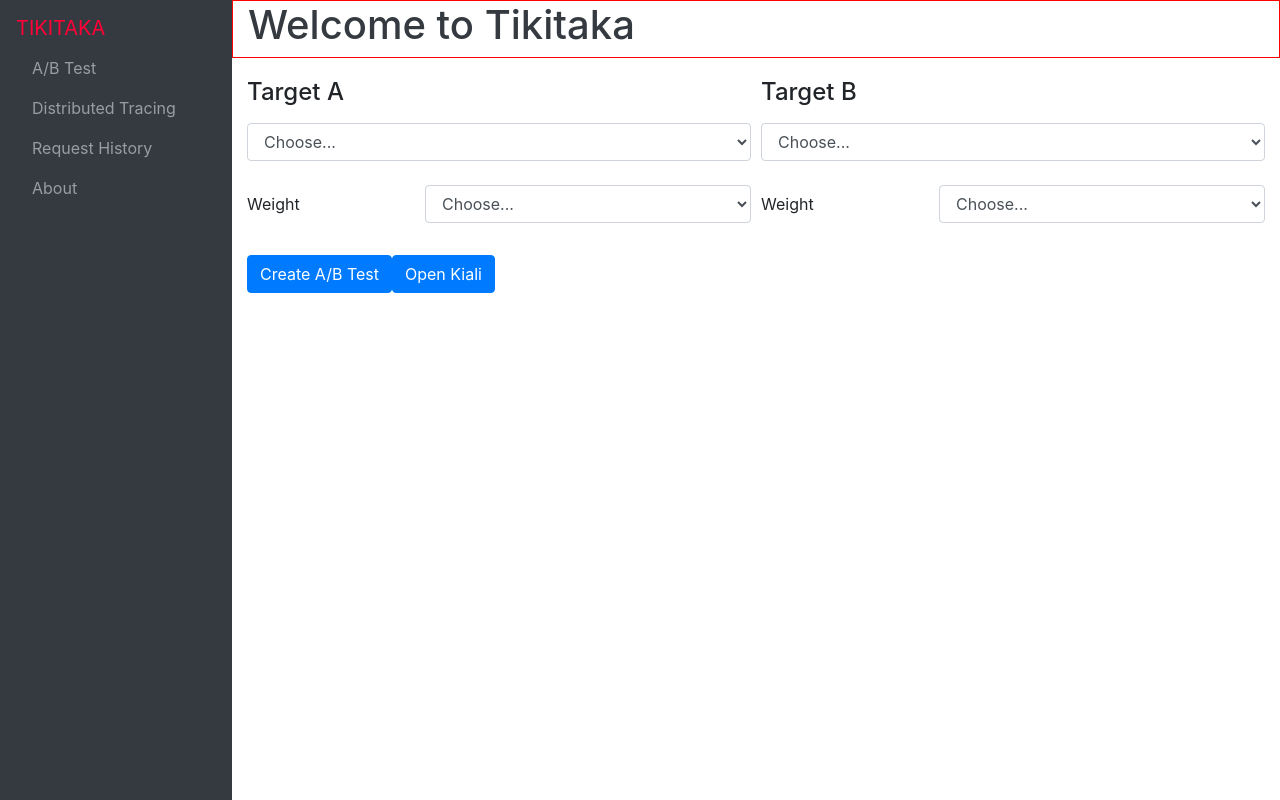
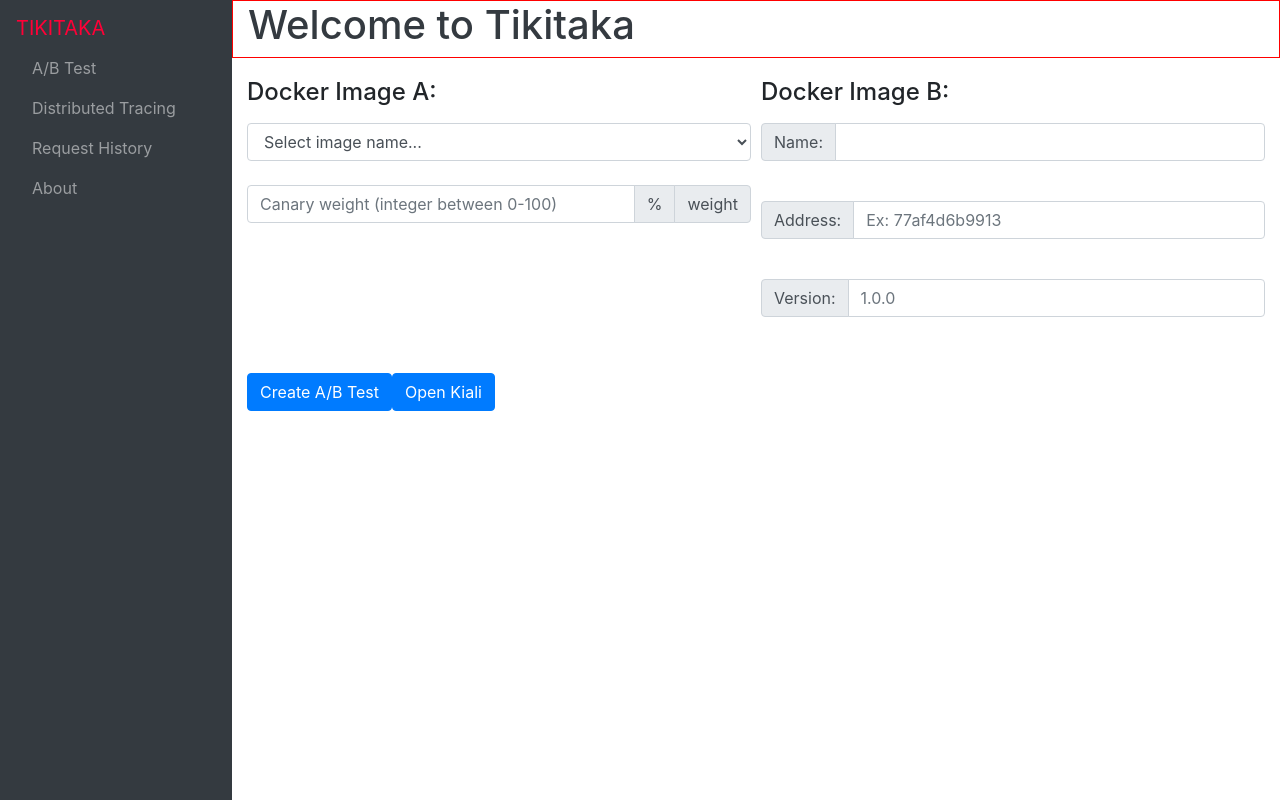
Before and after one commit to oslabs-beta/Tikitaka, a React app: page /abTest in a window 1280 px wide. Built offline with nearby package versions, Linux system fonts and the light colour scheme.

Commit message:
fixed A/B test configuration inputs and forms. Refined about page

```diff
--- a/src/components/About.tsx
+++ b/src/components/About.tsx
@@ -11,55 +11,69 @@
         <div className="col-sm-6 col-md-4">
           <div className="thumbnail">
             <img src="https://i.pinimg.com/originals/40/1f/0d/401f0d725cb58dc2eca493bdfa479694.jpg" alt="..."/>
+          </div>
           <div className="caption">
             <h3>Arman Gurkan</h3>
             <p>Baby lover</p>
-                    <p><a href="https://github.com/armangurkan" className="btn btn-primary" role="button">Github</a></p>
-                    <p><a href="https://www.linkedin.com/in/armangurkan/" className="btn btn-primary" role="button">Linkedin</a></p>
+            <div className="flex-container">
+              <a href='https://github.com/armangurkan'><img className="githubIcon" src='https://github.githubassets.com/images/modules/logos_page/GitHub-Mark.png'/></a>
+              <a href='https://www.linkedin.com/in/armangurkan/'><img className="linkedinIcon" src='https://cdn3.iconfinder.com/data/icons/social-media-black-white-1/1024/linkedin-512.png'/></a>
             </div>
           </div>
         </div>
+
         <div className="col-sm-6 col-md-4">
           <div className="thumbnail">
             <img src="https://i.pinimg.com/236x/4d/c6/95/4dc6953e5504b6948c38ed2e5e92facc--manga-girl-manga-anime.jpg" alt="..."/>
+          </div>
           <div className="caption">
             <h3>Jie-Yun Catherine Cheng</h3>
             <p>Cat lover</p>
-                      <p><a href="https://github.com/chengjieyun59" className="btn btn-primary" role="button">Github</a></p>
-                      <p><a href="https://www.linkedin.com/in/jie-yun-catherine-cheng/" className="btn btn-primary" role="button">Linkedin</a></p>
+            <div className="flex-container">
+              <a href='https://github.com/chengjieyun59'><img className="githubIcon" src='https://github.githubassets.com/images/modules/logos_page/GitHub-Mark.png'/></a>
+              <a href='https://www.linkedin.com/in/jie-yun-catherine-cheng/'><img className="linkedinIcon" src='https://cdn3.iconfinder.com/data/icons/social-media-black-white-1/1024/linkedin-512.png'/></a>
             </div>
           </div>
         </div>
+
         <div className="col-sm-6 col-md-4">
           <div className="thumbnail">
             <img src="https://data.whicdn.com/images/308901666/original.jpg" alt="..."/>
+          </div>
           <div className="caption">
             <h3>Pati Honores</h3>
-                      <p>dog lover</p>
-                      <p><a href="https://github.com/phonores" className="btn btn-primary" role="button">Github</a></p>
-                      <p><a href="https://www.linkedin.com/in/patricia-h-802854149/" className="btn btn-primary" role="button">Linkedin</a></p>
+            <p>Dog lover</p>
+            <div className="flex-container">
+              <a href='https://github.com/phonores'><img className="githubIcon" src='https://github.githubassets.com/images/modules/logos_page/GitHub-Mark.png'/></a>
+              <a href='https://www.linkedin.com/in/patricia-h-802854149/'><img className="linkedinIcon" src='https://cdn3.iconfinder.com/data/icons/social-media-black-white-1/1024/linkedin-512.png'/></a>
             </div>
           </div>
         </div>
+
         <div className="col-sm-6 col-md-4">
           <div className="thumbnail">
             <img src="https://data.whicdn.com/images/314210490/original.jpg" alt="..."/>
+          </div>
           <div className="caption">
             <h3>Ryan SukWoo Kim</h3>
             <p>Song lover</p>
-                      <p><a href="https://github.com/tkdryan" className="btn btn-primary" role="button">Github</a></p>
-                      <p><a href="https://www.linkedin.com/in/ryan-kim-053878141/" className="btn btn-primary" role="button">Linkedin</a></p>
+            <div className="flex-container">
+              <a href='https://github.com/tkdryan'><img className="githubIcon" src='https://github.githubassets.com/images/modules/logos_page/GitHub-Mark.png'/></a>
+              <a href='https://www.linkedin.com/in/ryan-kim-053878141/'><img className="linkedinIcon" src='https://cdn3.iconfinder.com/data/icons/social-media-black-white-1/1024/linkedin-512.png'/></a>
             </div>
           </div>
         </div>
+
         <div className="col-sm-6 col-md-4">
           <div className="thumbnail">
             <img src="https://i.pinimg.com/originals/be/5d/7e/be5d7ea6e1193c54834d028f5874598a.jpg" alt="..."/>
+          </div>
           <div className="caption">
             <h3>Yunho Cho</h3>
             <p>Kimchi lover</p>
-                      <p><a href="https://github.com/ycho0502" className="btn btn-primary" role="button">Github</a></p>
-                      <p><a href="https://www.linkedin.com/in/yunho-cho-437a311a0/" className="btn btn-primary" role="button">Linkedin</a></p>
+            <div className="flex-container">
+              <a href='https://github.com/ycho0502'><img className="githubIcon" src='https://github.githubassets.com/images/modules/logos_page/GitHub-Mark.png'/></a>
+              <a href='https://www.linkedin.com/in/yunho-cho-437a311a0/'><img className="linkedinIcon" src='https://cdn3.iconfinder.com/data/icons/social-media-black-white-1/1024/linkedin-512.png'/></a>
             </div>
           </div>
         </div>
--- a/src/components/TestForm.tsx
+++ b/src/components/TestForm.tsx
@@ -2,6 +2,7 @@
 import Form from 'react-bootstrap/Form'
 import { Col, Row } from 'react-bootstrap';
 import Button from 'react-bootstrap/Button'
+import InputGroup from 'react-bootstrap/InputGroup'
 
 interface Iprops{
 
@@ -13,60 +14,63 @@
             <Form>
                 <Form.Row>
                     <Form.Group as={Col} controlId="formGridState">
-                        <Form.Label><h4>Target A</h4></Form.Label>
+                        <Form.Label><h4>Docker Image A:</h4></Form.Label>
                         <Form.Control as="select">
-                            <option>Choose...</option>
-                            <option>Pod1</option>
-                            <option>Pod2</option>
-                            <option>Pod3</option>
-                            <option>Pod4</option>
-                            <option>Pod5</option>
+                            <option>Select image name...</option>
+                            <option>tikitaka-arman-image</option>
+                            <option>tikitaka-cat-image</option>
+                            <option>tikitaka-pati-image</option>
+                            <option>tikitaka-ryan-image</option>
+                            <option>tikitaka-yunho-image</option>
                         </Form.Control>
                         <br />
-                        <Form.Group as={Row} controlId="formHorizontalEmail">
-                            <Form.Label column sm={4}>
-                            Weight
-                            </Form.Label>
-                            <Col sm={8}>
-                                <Form.Control as="select">
-                                <option>Choose...</option>
-                                <option>0%</option>
-                                <option>10%</option>
-                                <option>25%</option>
-                                <option>50%</option>
-                                <option>90%</option>
-                                </Form.Control>
-                            </Col>
-                        </Form.Group>
+                        <InputGroup className="mb-3">
+                            <Form.Control
+                            placeholder="Canary weight (integer between 0-100)"
+                            aria-label="Amount (to the nearest number)"
+                            />
+                            <InputGroup.Append>
+                            <InputGroup.Text>%</InputGroup.Text>
+                            <InputGroup.Text>weight</InputGroup.Text>
+                            </InputGroup.Append>
+                        </InputGroup>
                     </Form.Group>
 
                     <Form.Group as={Col} controlId="formGridState">
-                        <Form.Label><h4>Target B</h4></Form.Label>
-                        <Form.Control as="select">
-                            <option>Choose...</option>
-                            <option>Pod a</option>
-                            <option>Pod b</option>
-                            <option>Pod c</option>
-                            <option>Pod d</option>
-                            <option>Pod e</option>
-                        </Form.Control>
+                        <Form.Label><h4>Docker Image B: </h4></Form.Label>
+                        <InputGroup className="mb-3">
+                            <InputGroup.Prepend>
+                            <InputGroup.Text id="inputGroup-sizing-default">Name: </InputGroup.Text>
+                            </InputGroup.Prepend>
+                            <Form.Control
+                            aria-label="Default"
+                            aria-describedby="inputGroup-sizing-default"
+                            />
+                        </InputGroup>
+                        <br />
+                        <InputGroup className="mb-3">
+                            <InputGroup.Prepend>
+                            <InputGroup.Text id="inputGroup-sizing-default">Address: </InputGroup.Text>
+                            </InputGroup.Prepend>
+                            <Form.Control
+                            placeholder="Ex: 77af4d6b9913"
+                            aria-label="Default"
+                            aria-describedby="inputGroup-sizing-default"
+                            />
+                        </InputGroup>
+                        <br />
+                        <InputGroup className="mb-3">
+                            <InputGroup.Prepend>
+                            <InputGroup.Text id="inputGroup-sizing-default">Version: </InputGroup.Text>
+                            </InputGroup.Prepend>
+                            <Form.Control
+                            placeholder="1.0.0"
+                            aria-label="Default"
+                            aria-describedby="inputGroup-sizing-default"
+                            />
+                        </InputGroup>
                         <br />
 
-                        <Form.Group as={Row} controlId="formHorizontalEmail">
-                            <Form.Label column sm={4}>
-                            Weight
-                            </Form.Label>
-                            <Col sm={8}>
-                                <Form.Control as="select">
-                                    <option>Choose...</option>
-                                    <option>0%</option>
-                                    <option>10%</option>
-                                    <option>25%</option>
-                                    <option>50%</option>
-                                    <option>90%</option>
-                                </Form.Control>
-                            </Col>
-                        </Form.Group>
                     </Form.Group>
 
                 </Form.Row>
--- a/src/styles/app.scss
+++ b/src/styles/app.scss
@@ -52,8 +52,29 @@
     padding: 0.5rem 1rem !important;
 }
 
+.flex-container{
+    display: flex;
+    align-items: center;
+    justify-content: flex-start;
+}
+
 .thumbnail img{
-    width: 100%;
+    overflow: hidden;
+    width: 180px;
+    height: 180px;
+    position: relative;
+    overflow: hidden;
+    border: 1px solid black;
+    border-radius: 50%;
+}
+
+.caption .githubIcon{
+    padding-top: 0.45px;
+    width: 60px;
+}
+
+.caption .linkedinIcon{
+    width: 46px;
 }
 
 @media (min-width:768px){
```
Lines whose indentation alone changed are shown as unchanged.
